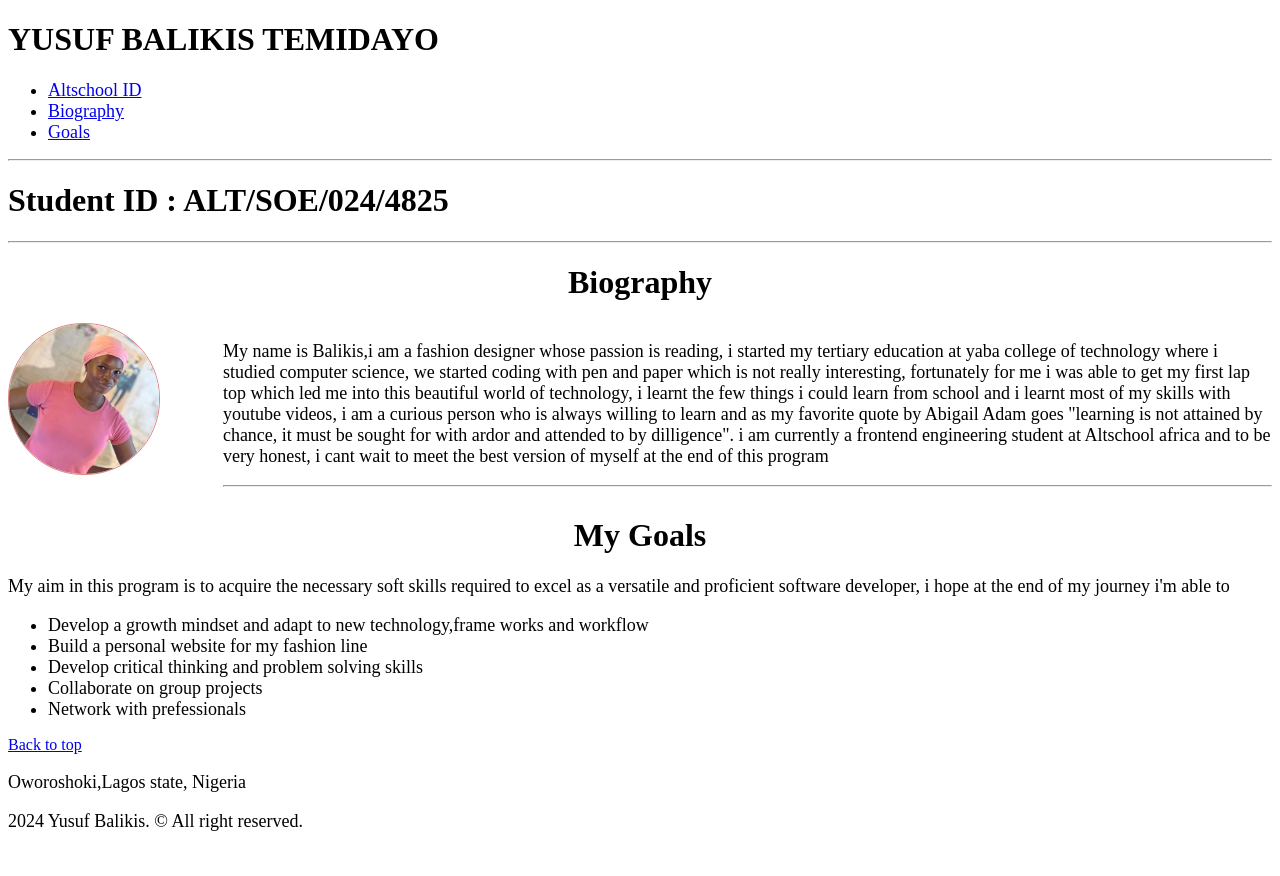
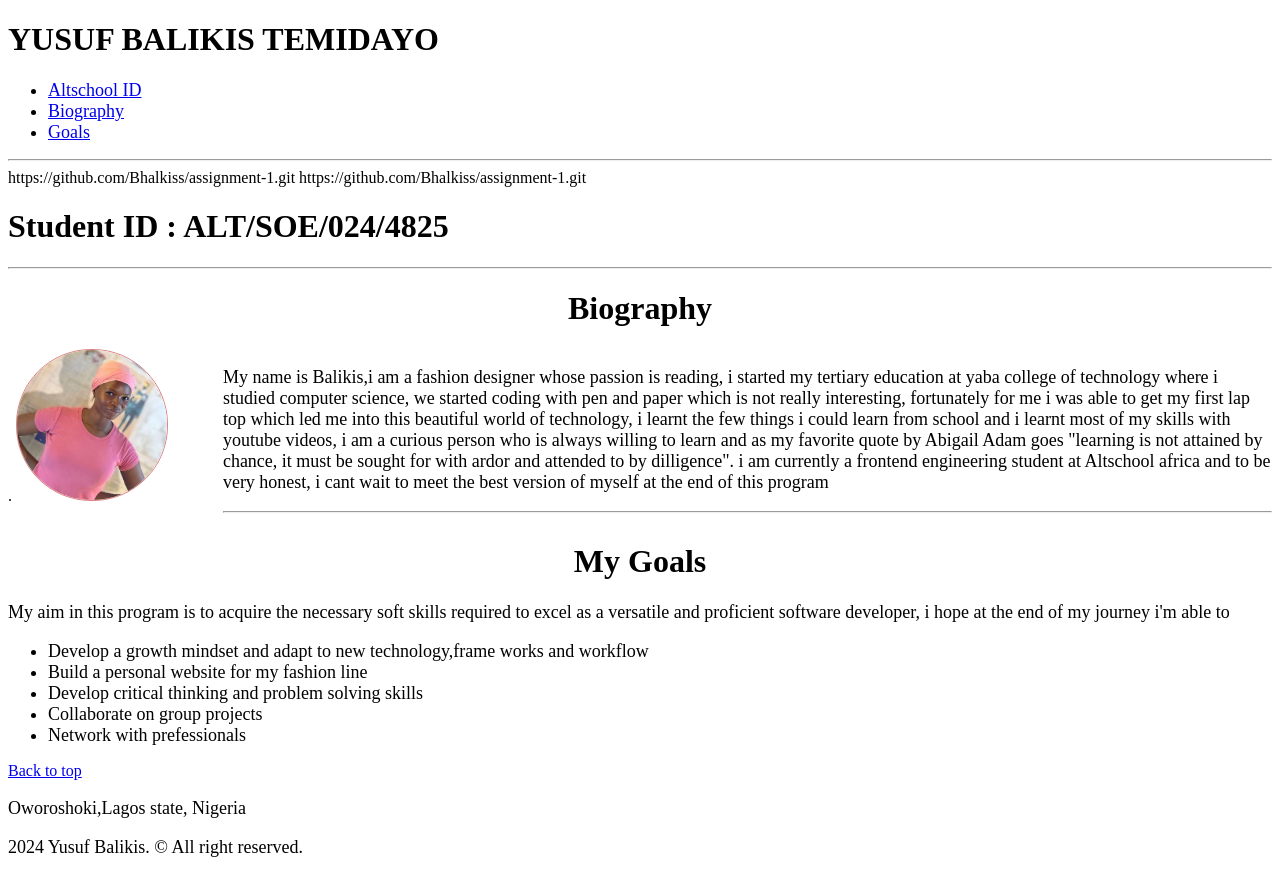
Before and after one commit to Bhalkiss/assignment-1, a plain HTML site: page index.html in a window 1280 px wide. Before the commit the page ends 850 px from the top, so only its background shows below. Drawn offline with Linux system fonts and the light colour scheme.

Commit message:
second commit

```diff
--- a/index.html
+++ b/index.html
@@ -33,13 +33,30 @@
 
 
 
+
+
+
+
+
+
+
+
+
+
+        https://github.com/Bhalkiss/assignment-1.git
+
+        https://github.com/Bhalkiss/assignment-1.git
+
+
+
+
         <main>
 
 
             <h1 id="AI"> Student ID : ALT/SOE/024/4825</h1>
             <hr>
             <h1 id="biography">Biography</h1>
-            <div  class="profile">
+            <div  class="profile">.
                 <div class="container" >
                        <img class =image src="media\bill (2).png">
 </div>
```
